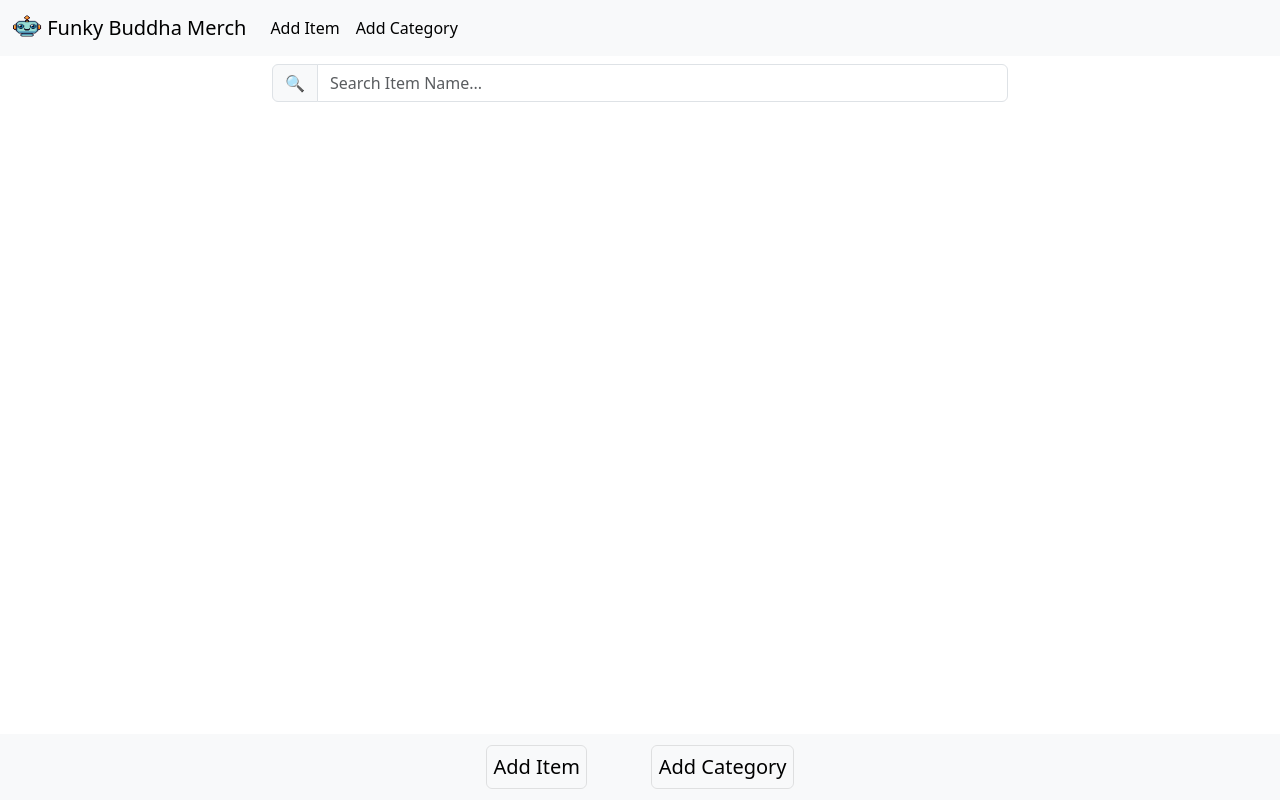
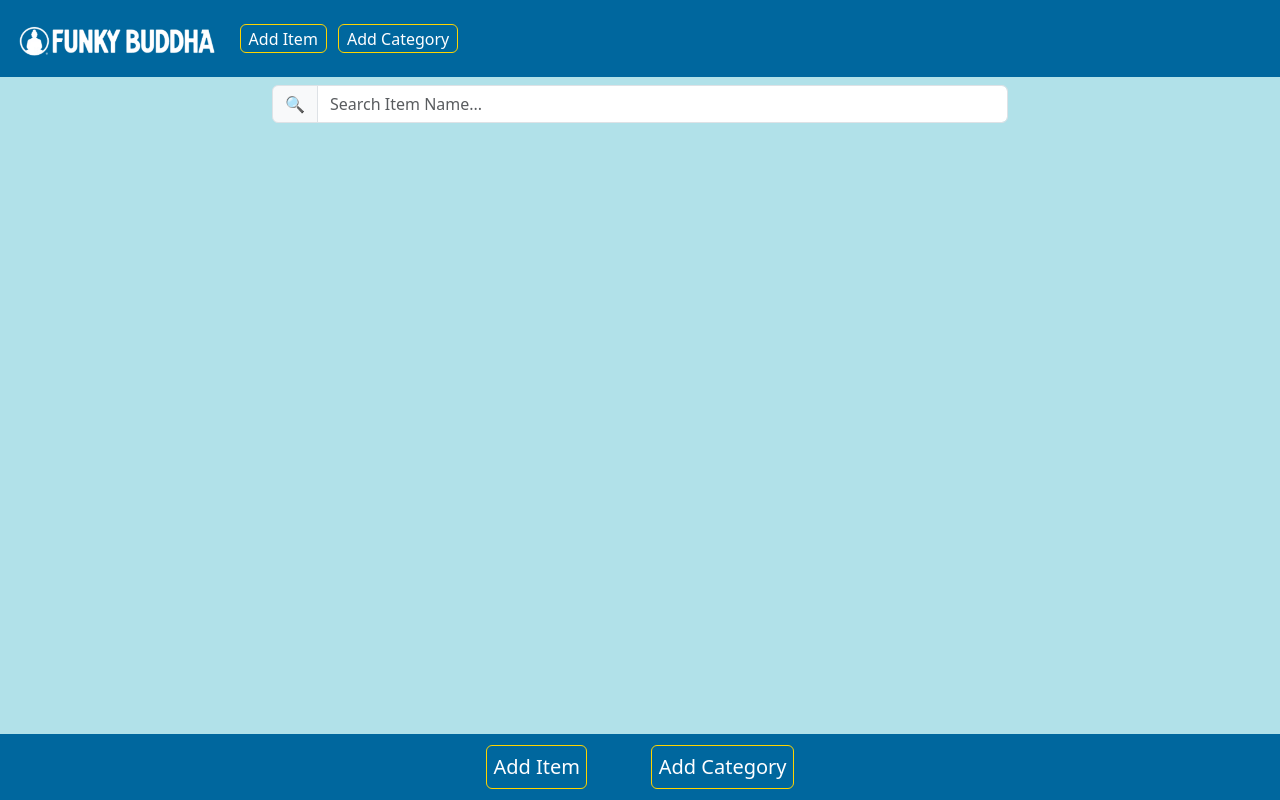
Before and after one commit to Nic0cava/FB_Merch, a Flask app: page / in a window 1280 px wide. Run offline with Flask 3, Linux system fonts and the light colour scheme.

Commit message:
made it Funky

```diff
--- a/merch/static/style.css
+++ b/merch/static/style.css
@@ -3,11 +3,33 @@
     border: 1px solid black;
 } */
 
-/* --- Footer sizing helpers --- */
+/* --- Helpers --- */
 :root {
-  /* change this to make the footer taller/shorter */
   --site-footer-height: 50px;
+  --FB-Logo-color-blue: rgb(0,103,158);
+  --FB-Logo-color-yellow: rgb(255,212,0);
+  --FB-Logo-color-white: rgb(254,254,255);
+  --FB-Logo-color-baby-blue: rgb(177,225,233);
 }
+
+body {
+  background-color: var(--FB-Logo-color-baby-blue);
+}
+
+.navbar-custom {
+  background-color: var(--FB-Logo-color-blue) !important;
+  color: var(--FB-Logo-color-white);
+}
+.navbar-custom .navbar-brand,
+.navbar-custom .nav-link,
+.navbar-custom .navbar-toggler-icon {
+  color: var(--FB-Logo-color-white) !important;
+}
+.navbar-custom .navbar-toggler {
+  border-color: var(--FB-Logo-color-yellow);
+}
+
+
 
 
 .item-row1 {
@@ -52,7 +74,7 @@
     margin: 0 1.5rem;  /* left/right margin */
     justify-content: space-between;
   padding: 0.4rem 0.4rem;
-  border: 1px solid rgba(0,0,0,0.1);
+  border: 1px solid var(--FB-Logo-color-yellow);
   border-radius: 6px;
   text-decoration: none;
   color: black;
@@ -89,3 +111,55 @@ main, .content, .page-body {
   white-space: normal;  /* ensure text can wrap */
   word-break: break-word; /* break long words if needed */
 }
+
+/* update button styling inside item-actions */
+.item-actions .btn-outline-secondary,
+.item-actions a.btn-outline-secondary {
+  color: var(--FB-Logo-color-blue);      /* text color */
+  border-color: var(--FB-Logo-color-yellow); /* border color */
+  background-color: transparent;
+}
+
+/* hover / focus / active states */
+.item-actions .btn-outline-secondary:hover,
+.item-actions .btn-outline-secondary:focus,
+.item-actions a.btn-outline-secondary:hover,
+.item-actions a.btn-outline-secondary:focus {
+  color: #000; /* text on hover (choose contrast) */
+  background-color: rgba(255,212,0,0.95); /* use your yellow variable if desired */
+  border-color: var(--FB-Logo-color-yellow);
+}
+
+/* make navbar links look like pill buttons with the yellow border */
+.navbar-custom .nav-link {
+  display: inline-block;
+  padding: .35rem .6rem;
+  margin: .1rem;
+  border: 1px solid var(--FB-Logo-color-yellow);
+  border-radius: .375rem;
+  background: transparent;
+  text-decoration: none;
+  transition: background-color .15s ease, color .15s ease, transform .05s ease;
+  line-height: 1;
+}
+
+/* hover / focus state */
+.navbar-custom .nav-link:hover,
+.navbar-custom .nav-link:focus,
+.navbar-custom .navbar-brand:hover,
+.navbar-custom .navbar-brand:focus {
+  background-color: var(--FB-Logo-color-yellow);
+  color: #000 !important;
+  text-decoration: none;
+  transform: translateY(-1px);
+}
+
+/* force nav links to sit on one row (keep .navbar-brand unchanged) */
+.navbar-custom .navbar-nav {
+    justify-content: space-between !important;
+  display: flex !important;
+  flex-direction: row !important;
+  flex-wrap: nowrap !important;
+  align-items: center;
+  gap: .5rem;
+}
--- a/merch/templates/base.html
+++ b/merch/templates/base.html
@@ -1,5 +1,5 @@
 <!DOCTYPE html>
-<html lang="en">
+<html lang="en" data-bs-theme="light">
 <head>
     <meta charset="UTF-8">
     <meta name="viewport" content="width=device-width, initial-scale=1.0">
@@ -8,13 +8,13 @@
     <script src="https://cdn.jsdelivr.net/npm/bootstrap@5.3.6/dist/js/bootstrap.bundle.min.js" integrity="sha384-j1CDi7MgGQ12Z7Qab0qlWQ/Qqz24Gc6BM0thvEMVjHnfYGF0rmFCozFSxQBxwHKO" crossorigin="anonymous"></script>
      <!-- your app script(s) -->
   <link rel="stylesheet" href="{{ url_for('static', filename='style.css') }}">
+  <link rel="icon" type="image/png" href="{{ url_for('static', filename='images/FB_Logo_icon.png') }}">
 </head>
 <body>
-    <nav class="navbar navbar-expand-lg bg-body-tertiary sticky-top">
+    <nav class="navbar navbar-expand-lg bg-body-tertiary sticky-top navbar-custom">
     <div class="container-fluid">
     <a class="navbar-brand" href="{{ url_for('core.index') }}">
-      <img src="{{ url_for('static', filename='images/Robot.png') }}" alt="Logo" width="30" height="24" class="d-inline-block align-text-top">
-      Funky Buddha Merch
+      <img src="{{ url_for('static', filename='images/FB_Logo.png') }}" alt="Logo" width="210" height="50" class="d-inline-block align-text-top">
     </a>
     <button class="navbar-toggler" type="button" data-bs-toggle="collapse" data-bs-target="#navbarSupportedContent" aria-controls="navbarSupportedContent" aria-expanded="false" aria-label="Toggle navigation">
       <span class="navbar-toggler-icon"></span>
@@ -50,7 +50,7 @@
     {% endblock %}
     <div style="height:50px" aria-hidden="true"></div>
 
-    <nav class="navbar fixed-bottom bg-body-tertiary">
+    <nav class="navbar fixed-bottom bg-body-tertiary navbar-custom">
     <div class="container-fluid d-flex justify-content-center flex-nowrap gap-3 py-2 footer">
         <a class="navbar-brand" href="{{url_for('items.add_item')}}">Add Item</a>
         <a class="navbar-brand" href="{{url_for('category.add_category')}}">Add Category</a>
```
Also changed, not shown: merch/static/images/FB_Logo.png (added), merch/static/images/FB_Logo_icon.png (added).
